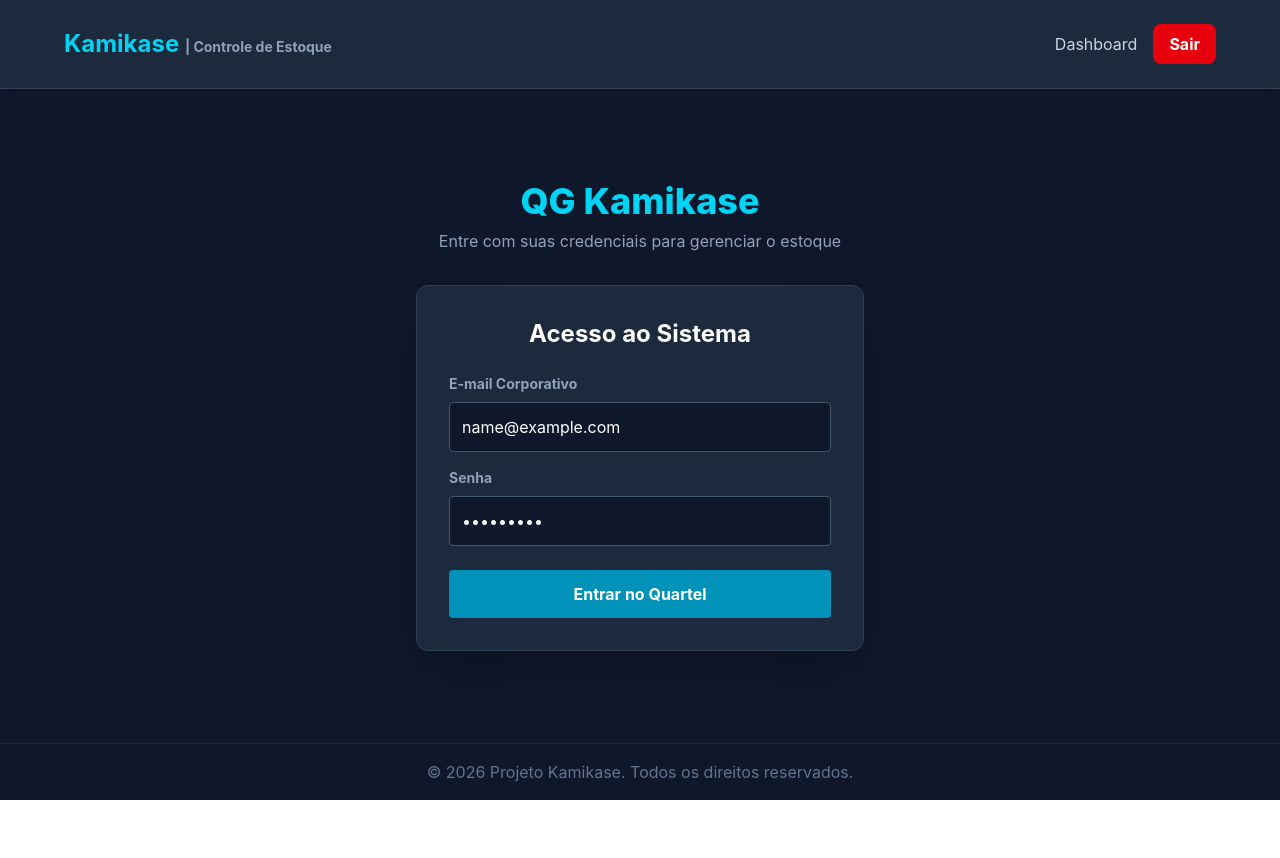
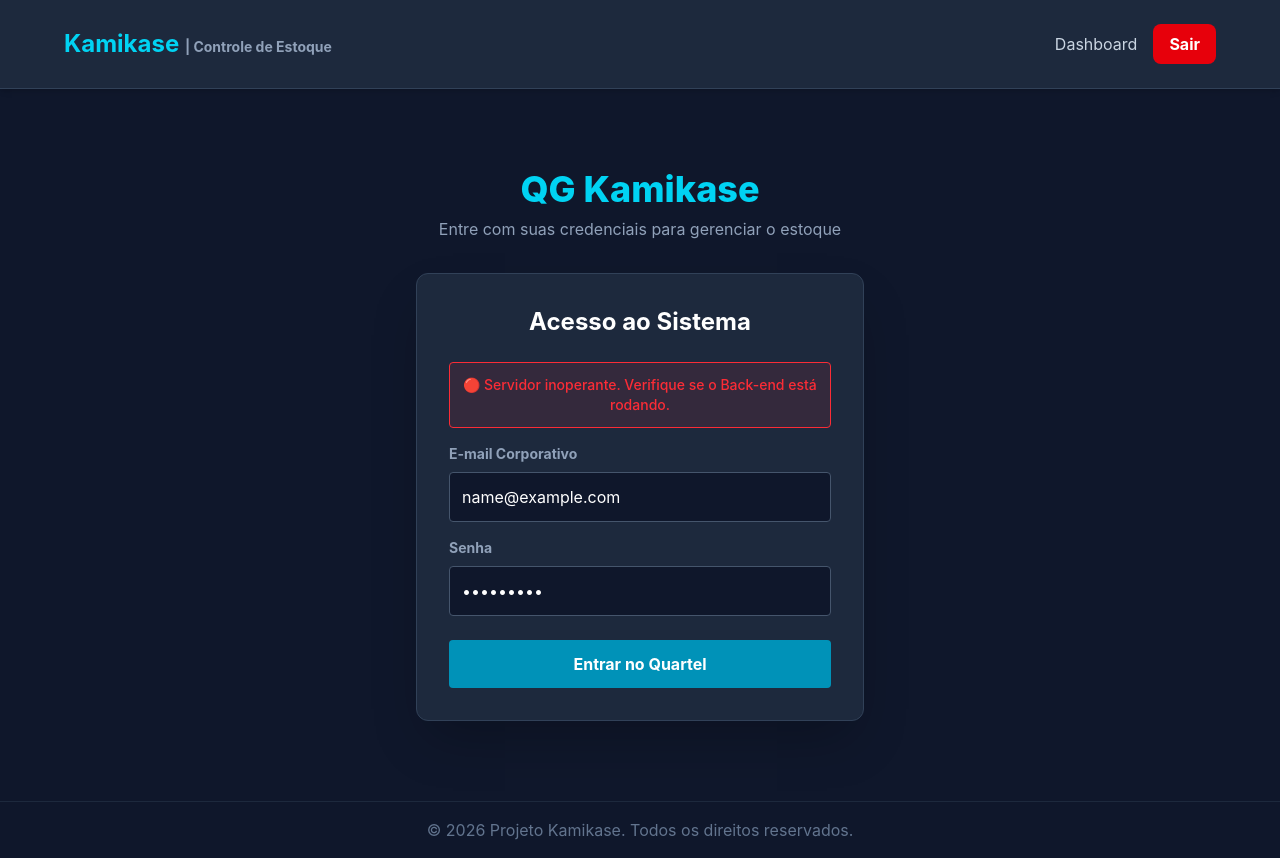
Before and after one commit to BayaoLucas/frontend, a React (Vite) app: page / in a window 1280 px wide. Both pictures are taken after typing "name@example.com", "Sample123" into the empty fields and a click on the button "Entrar no Quartel". Before the commit the page ends 800 px from the top, so only its background shows below. Built offline with nearby package versions, Linux system fonts and the light colour scheme; no server answers.

Commit message:
adiciona lógica de autenticação ao LoginForm com tratamento de erros e estado de carregamento

```diff
--- a/src/components/LoginForm.tsx
+++ b/src/components/LoginForm.tsx
@@ -1,49 +1,99 @@
-// 1. Importamos o Hook de estado de dentro da biblioteca principal do React
 import { useState } from 'react';
 
 export function LoginForm() {
-
-  // 2. DECLARAÇÃO DO ESTADO (A Memória RAM)
-  // A sintaxe é uma desestruturação de Array: [variável_de_leitura, função_para_alterar]
+  // 1. Estados de Dados
   const [email, setEmail] = useState('');
   const [senha, setSenha] = useState('');
 
-  // 3. A Função que intercepta o envio do formulário (O Controller do Front-end)
-  const lidarComSubmit = (evento: React.FormEvent) => {
-    evento.preventDefault(); // Impede o navegador de recarregar a página (Comportamento clássico do HTML)
+  // 2. Estados de Interface
+  const [erro, setErro] = useState<string | null>(null);
+  const [carregando, setCarregando] = useState(false);
 
-    // Aqui temos a garantia absoluta de que as variáveis contêm o que o usuário digitou
-    console.log('Tentativa de Login interceptada!');
-    console.log('E-mail capturado:', email);
-    console.log('Senha capturada:', senha);
+  // 3. Função de comunicação com o Back-end
+  const lidarComSubmit = async (evento: React.FormEvent) => {
+    evento.preventDefault();
 
-    // No próximo módulo, enviaremos isso para a porta 3000 (Nosso Back-end)
+    setErro(null);
+    setCarregando(true);
+
+    try {
+      const resposta = await fetch(
+        'http://localhost:3000/api/usuarios/login',
+        {
+          method: 'POST',
+          headers: {
+            'Content-Type': 'application/json'
+          },
+          body: JSON.stringify({ email, senha })
+        }
+      );
+
+      const dados = await resposta.json();
+
+      if (resposta.ok) {
+        console.log('🟢 Login Aprovado!', dados);
+
+        alert(
+          `Bem-vindo, ${dados.nome}! (Olhe o Console F12 para ver o Token)`
+        );
+
+        // Na próxima entrega, o Token será guardado
+        // e o usuário será redirecionado para o Dashboard.
+      } else {
+        setErro(dados.erro || 'Falha na autenticação.');
+      }
+    } catch (error) {
+      setErro(
+        'Servidor inoperante. Verifique se o Back-end está rodando.'
+      );
+
+      console.error('Erro Kamikase de Rede:', error);
+    } finally {
+      setCarregando(false);
+    }
   };
 
   return (
-    <form onSubmit={lidarComSubmit} className="bg-slate-800 p-8 rounded-xl shadow-2xl border border-slate-700 w-full max-w-md mx-auto">
-      <h2 className="text-2xl font-bold text-white mb-6 text-center">Acesso ao Sistema</h2>
+    <form
+      onSubmit={lidarComSubmit}
+      className="bg-slate-800 p-8 rounded-xl shadow-2xl border border-slate-700 w-full max-w-md mx-auto"
+    >
+      <h2 className="text-2xl font-bold text-white mb-6 text-center">
+        Acesso ao Sistema
+      </h2>
+
+      {/* ÁREA DE FEEDBACK: Só aparece se a variável erro tiver texto */}
+      {erro && (
+        <div className="bg-red-500/10 border border-red-500 text-red-500 p-3 rounded mb-4 text-sm font-medium text-center">
+          🔴 {erro}
+        </div>
+      )}
 
       <div className="mb-4">
-        <label className="block text-slate-400 text-sm font-bold mb-2" htmlFor="email">
+        <label
+          className="block text-slate-400 text-sm font-bold mb-2"
+          htmlFor="email"
+        >
           E-mail Corporativo
         </label>
 
         <input
           id="email"
           type="email"
-          // O valor do input está amarrado ao Estado (O HTML é escravo do React)
           value={email}
-          // Quando o usuário digita, avisamos o React para atualizar o Estado
           onChange={(e) => setEmail(e.target.value)}
           className="w-full p-3 rounded bg-slate-900 border border-slate-600 text-white focus:outline-none focus:border-cyan-500 transition"
           placeholder="soldado@kamikase.com"
           required
+          disabled={carregando}
         />
       </div>
 
       <div className="mb-6">
-        <label className="block text-slate-400 text-sm font-bold mb-2" htmlFor="senha">
+        <label
+          className="block text-slate-400 text-sm font-bold mb-2"
+          htmlFor="senha"
+        >
           Senha
         </label>
 
@@ -55,14 +105,20 @@ export function LoginForm() {
           className="w-full p-3 rounded bg-slate-900 border border-slate-600 text-white focus:outline-none focus:border-cyan-500 transition"
           placeholder="********"
           required
+          disabled={carregando}
         />
       </div>
 
       <button
         type="submit"
-        className="w-full bg-cyan-600 hover:bg-cyan-500 text-white font-bold py-3 px-4 rounded transition"
+        disabled={carregando}
+        className={`w-full font-bold py-3 px-4 rounded transition flex justify-center items-center ${
+          carregando
+            ? 'bg-slate-600 cursor-not-allowed text-slate-400'
+            : 'bg-cyan-600 hover:bg-cyan-500 text-white'
+        }`}
       >
-        Entrar no Quartel
+        {carregando ? 'Autenticando...' : 'Entrar no Quartel'}
       </button>
     </form>
   );
```
